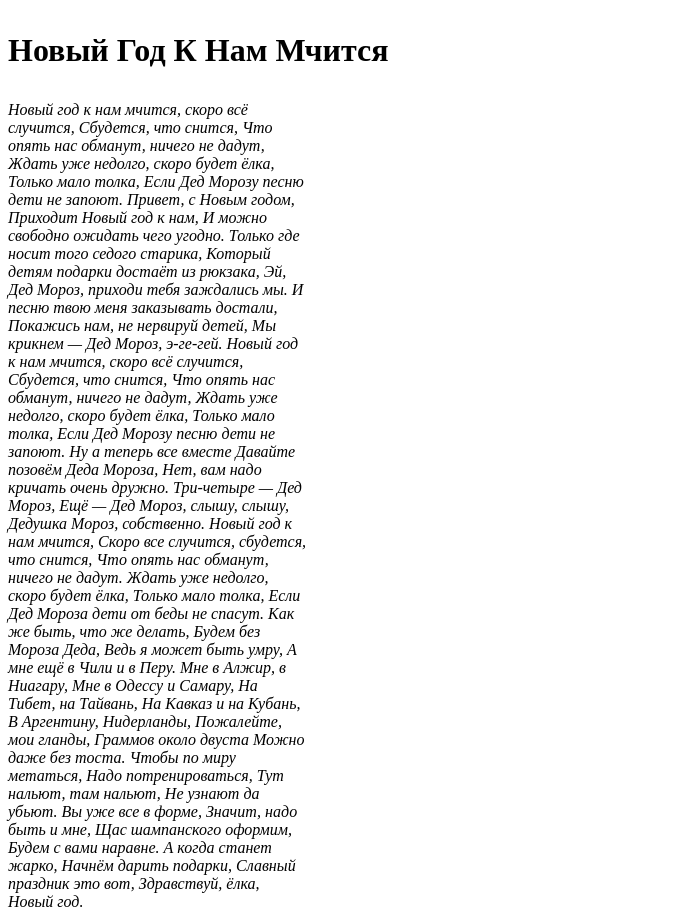
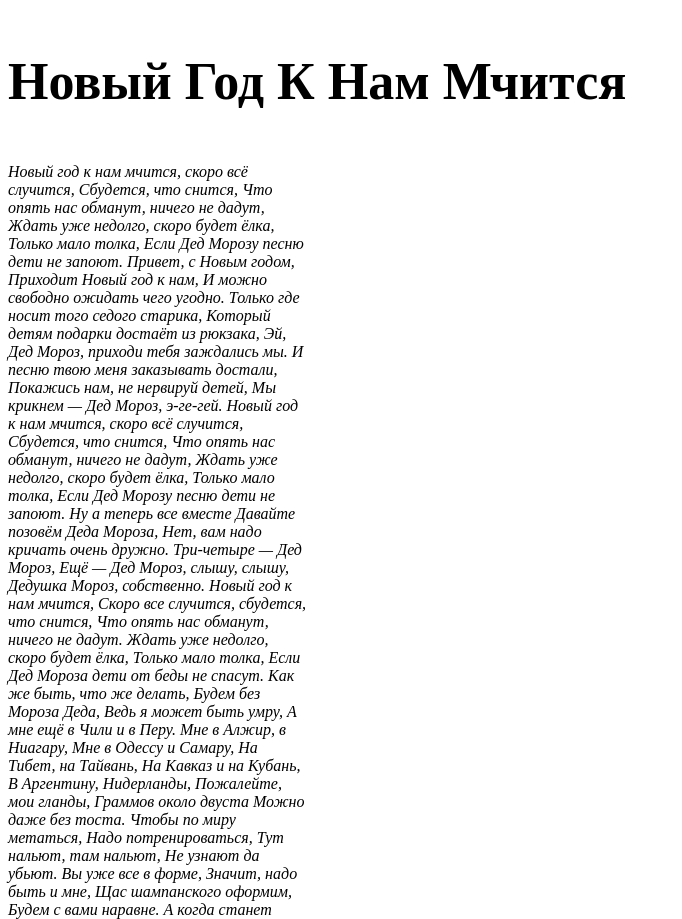
Before and after one commit to HalaktionovS/learning-git, a plain HTML site: page index.html in a window 1280 px wide. Shown: the top 919 px of the page, without its empty margins (0-682 px from the left). Drawn offline with Linux system fonts and the light colour scheme.

Commit message:
Update style.css

```diff
--- a/css/style.css
+++ b/css/style.css
@@ -3,7 +3,7 @@ body {
 }
 
 .title{
-	font-size: 32px;
+	font-size: 52px;
 	font-weight: bold;
 }
 
```
